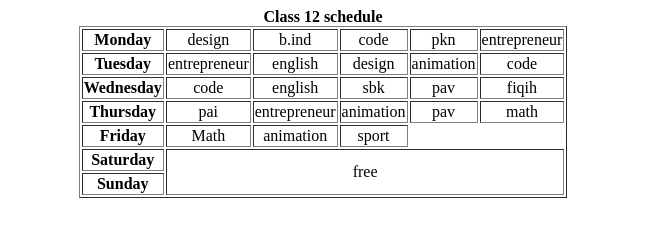
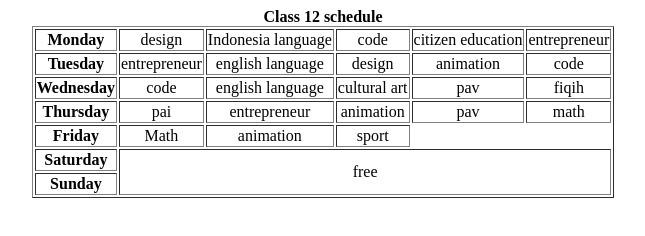
Before and after one commit to aanastiar/schedule, a plain HTML site: page index.html in a window 1280 px wide. Shown: the whole page, without its empty margins (317-962 px from the left). Drawn offline with Linux system fonts and the light colour scheme.

Commit message:
Update index.html

```diff
--- a/index.html
+++ b/index.html
@@ -13,15 +13,15 @@
     <tr>
       <th>Monday</th>
       <td>design</td>
-      <td>b.ind</td>
+      <td>Indonesia language</td></td>
       <td>code</td>
-      <td>pkn</td>
+      <td>citizen education</td>
       <td>entrepreneur</td>
     </tr>
     <tr>
       <th>Tuesday</th>
       <td>entrepreneur</td>
-      <td>english</td>
+      <td>english language</td>
       <td>design</td>
       <td>animation</td>
       <td>code</td>
@@ -29,8 +29,8 @@
     <tr>
       <th>Wednesday</th>
       <td>code</td>
-      <td>english</td>
-      <td>sbk</td>
+      <td>english language</td>
+      <td>cultural art</td>
       <td>pav</td>
       <td>fiqih</td>
     </tr>
```
